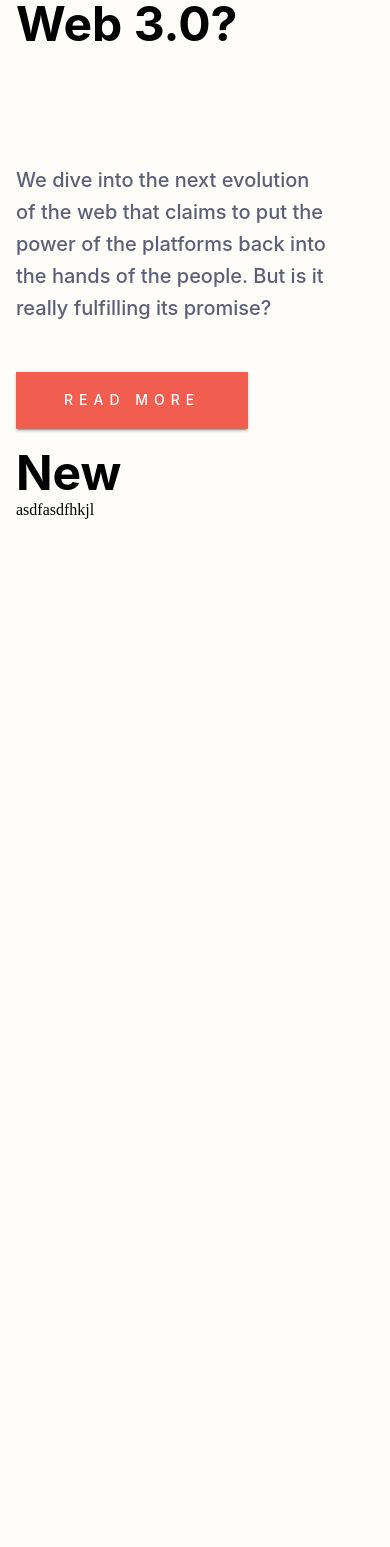
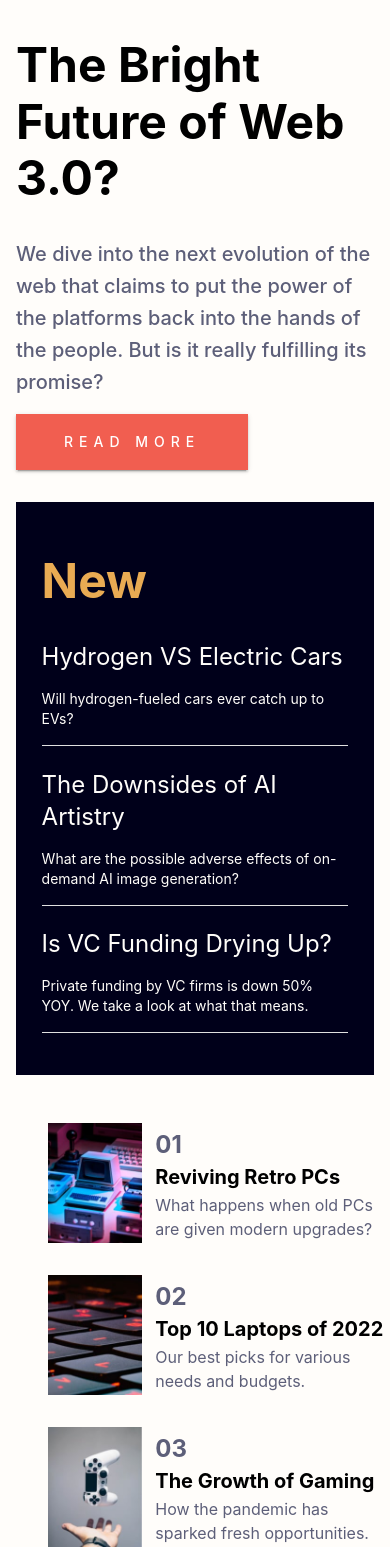
Before and after one commit to rayansailani/news-homepage, a React (Create React App) app: page / in a window 390 px wide. Shown: the part 410-1957 px from the top of the page. Before the commit the page ends 929 px from the top, so only its background shows below. Built offline with nearby package versions, Linux system fonts and the light colour scheme.

Commit message:
completed main view section with responsiveness

```diff
--- /dev/null
+++ b/src/Components/BlogsSection.js
@@ -0,0 +1,58 @@
+import { Box, Grid, Typography } from "@mui/material";
+import React from "react";
+import {
+  blogSectionCard,
+  blogSectionContainer,
+  blogTextContentContainer,
+  fontBold,
+} from "../styles";
+
+const BlogSection = () => {
+  const blogInformation = [
+    {
+      name: "Reviving Retro PCs",
+      content: "What happens when old PCs are given modern upgrades?",
+      imageSource: "./assets/images/image-retro-pcs.jpg",
+    },
+    {
+      name: "Top 10 Laptops of 2022",
+      content: "Our best picks for various needs and budgets.",
+      imageSource: "./assets/images/image-top-laptops.jpg",
+    },
+    {
+      name: "The Growth of Gaming",
+      content: "How the pandemic has sparked fresh opportunities.",
+      imageSource: "./assets/images/image-gaming-growth.jpg",
+    },
+  ];
+
+  return (
+    <Grid container spacing={4} sx={{ ...blogSectionContainer }}>
+      {blogInformation.map((blog, index) => {
+        return (
+          <Grid item md={4} xs={12}>
+            <Box sx={{ ...blogSectionCard }}>
+              <img src={blog.imageSource} />
+              <Box sx={{ ...blogTextContentContainer }}>
+                <Typography
+                  color="primary"
+                  sx={{ typography: { md: "h3", xs: "h5" } }}
+                >
+                  <Box fontWeight="fontWeightBold">0{index + 1} </Box>
+                </Typography>
+                <Typography variant="h6" sx={{ ...fontBold }}>
+                  {blog.name}
+                </Typography>
+                <Typography variant="body1" color="primary">
+                  {blog.content}
+                </Typography>
+              </Box>
+            </Box>
+          </Grid>
+        );
+      })}
+    </Grid>
+  );
+};
+
+export default BlogSection;
--- a/src/Components/MainContent.js
+++ b/src/Components/MainContent.js
@@ -1,55 +1,122 @@
-import { Box, Button, Container, Grid, Typography } from "@mui/material";
+import {
+  Box,
+  Button,
+  Container,
+  Divider,
+  Grid,
+  Typography,
+} from "@mui/material";
 import React from "react";
-import { mainContentContainerPadding, readMoreTextButton, textContentPadding } from "../styles";
+import {
+  mainContentContainerPadding,
+  readMoreTextButton,
+  textContentPadding,
+  fontBold,
+  orangeColor,
+  newSectionCard,
+  whiteColour,
+  padding1rem,
+  margin2rem,
+} from "../styles";
+import BlogSection from "./BlogsSection";
 
 const MainContent = () => {
-
   const repeatableTextSection = [
     {
       heading: "Hydrogen VS Electric Cars",
-            content:"Will hydrogen-fueled cars ever catch up to EVs?"
+      content: "Will hydrogen-fueled cars ever catch up to EVs?",
     },
     {
       heading: "The Downsides of AI Artistry",
-            content: " What are the possible adverse effects of on-demand AI image generation?"
+      content:
+        " What are the possible adverse effects of on-demand AI image generation?",
     },
     {
       heading: "Is VC Funding Drying Up?",
-            content: "Private funding by VC firms is down 50% YOY. We take a look at what that means."
+      content:
+        "Private funding by VC firms is down 50% YOY. We take a look at what that means.",
     },
-    ]
+  ];
 
   return (
     <Container maxWidth="xl" sx={{ ...mainContentContainerPadding }}>
       <Grid container spacing={2}>
-        <Grid item md={8}>
+        <Grid item md={8} xs={12}>
           <Grid container>
             <Grid item xs={12}>
-              <img style={{maxWidth: '100%'}} src="assets/images/image-web-3-desktop.jpg"/>
+              <img
+                style={{ maxWidth: "100%" }}
+                src={
+                  window.innerWidth > 650
+                    ? "assets/images/image-web-3-desktop.jpg"
+                    : "assets/images/image-web-3-mobile.jpg"
+                }
+              />
             </Grid>
           </Grid>
           <Grid container spacing={2}>
             <Grid item md={6}>
-              <Typography sx={{...textContentPadding, fontWeight: "bold", textAlign:"left"}} variant="h3">The Bright Future of Web 3.0?</Typography>
+              <Typography
+                sx={{
+                  ...textContentPadding,
+                  textAlign: "left",
+                  typography: { xs: "h3", md :" h2"},
+                  marginTop: "1.2rem"
+                }}
+                variant="h2"
+              >
+                <Box fontWeight="fontWeightBold">
+                  The Bright Future of Web 3.0?{" "}
+                </Box>
+              </Typography>
             </Grid>
             <Grid item md={6}>
-              <Typography color="primary" sx={{...textContentPadding}} variant="h6">
+              <Typography
+                color="primary"
+                sx={{ ...textContentPadding }}
+                variant="h6"
+              >
                 We dive into the next evolution of the web that claims to put
                 the power of the platforms back into the hands of the people.
                 But is it really fulfilling its promise?
               </Typography>
-              <Button variant="contained" sx={{...readMoreTextButton}}>READ MORE</Button>
+              <Button variant="contained" sx={{ ...readMoreTextButton }}>
+                READ MORE
+              </Button>
             </Grid>
           </Grid>
         </Grid>
-        <Grid item md={4}>
-            <Box>
-                <Typography variant="h3" sx={{fontWeight:"bold"}}>New</Typography>
-
+        <Grid item md={4} xs={12}>
+          <Box sx={{ ...newSectionCard }}>
+            <Typography
+              variant="h3"
+              sx={{ ...fontBold, ...orangeColor, margin: "2rem 0" }}
+            >
+              New
+            </Typography>
+            {repeatableTextSection.map((section) => {
+              return (
+                <Box sx={{ ...margin2rem }}>
+                  <Typography
+                    variant="h5"
+                    sx={{ ...whiteColour, marginBottom: "1rem" }}
+                  >
+                    {section.heading}
+                  </Typography>
+                  <Typography
+                    variant="body2"
+                    sx={{ ...whiteColour, marginBottom: "1rem" }}
+                  >
+                    {section.content}
+                  </Typography>
+                  <Divider sx={{ background: "white !important" }} />
+                </Box>
+              );
+            })}
           </Box>
         </Grid>
       </Grid>
-      asdfasdfhkjl
+      <BlogSection />
     </Container>
   );
 };
--- a/src/Components/MainPage.js
+++ b/src/Components/MainPage.js
@@ -1,6 +1,7 @@
-import { Container } from '@mui/material';
+
 import React from 'react';
 import { mainPage } from '../styles';
+import BlogSection from './BlogsSection';
 import MainContent from './MainContent';
 import ResponsiveAppBar from './Navbar';
 
--- a/src/styles.js
+++ b/src/styles.js
@@ -1,3 +1,6 @@
+export const fontBold = {
+  fontWeight: "bold",
+};
 export const mainPage = {
   width: "100%",
   padding: "0px",
@@ -7,18 +10,17 @@
 export const navBarContainer = {
   padding: {
     md: "3rem 6rem",
-    sm: "1rem 2rem",
+    xs: "1rem 2rem",
   },
 };
 
 export const mainContentContainerPadding = {
   padding: {
-    md: "0rem 6rem",
-    sm: "0rem 2rem",
+    md: "0rem 6rem 4rem 6rem",
+    sm: "0rem 2rem 4rem 2rem",
   },
-  margin: 0,
-  marginBottom: '2rem'
-}
+  marginBottom: "4rem"
+};
 
 export const desktopNavbarDisplay = {
   display: {
@@ -55,13 +57,62 @@
 };
 
 export const textContentPadding = {
-  padding:'3rem',
-  paddingLeft: '0rem'
-}
+  padding: {
+    md: "3rem 0 0 0",
+    xs: "1rem 0 0 0",
+  },
+  paddingLeft: "0rem",
+};
 
 export const readMoreTextButton = {
   padding: "1rem 3rem",
+  margin: {
+    xs: "1rem 0",
+  },
   background: "hsl(5, 85%, 63%)",
   borderRadius: "0",
-  letterSpacing: '6px !important'
-}
+  letterSpacing: "6px !important",
+};
+
+export const newSectionCard = {
+  background: "hsl(240, 100%, 5%)",
+  padding: "1.2rem 1.6rem",
+};
+
+export const orangeColor = {
+  color: "hsl(35, 77%, 62%)",
+};
+
+export const whiteColour = {
+  color: "hsl(36, 100%, 99%)",
+};
+
+export const padding1rem = {
+  margin: "0.8rem 0",
+};
+
+export const margin2rem = {
+  margin: "1.4rem 0",
+};
+
+export const blogSectionContainer = {
+  margin: {
+    md: "rem 0",
+    xs: "1rem 0",
+  },
+};
+
+export const blogSectionCard = {
+  display: "flex",
+  height: {
+    md: "150px",
+    xs: "120px",
+  },
+};
+
+export const blogTextContentContainer = {
+  padding: {
+    md: "1rem 1.4rem 1rem 1rem",
+    xs: "0.4rem 0.8rem 0.8rem 0.8rem",
+  },
+};
```
Lines whose indentation alone changed are shown as unchanged.
